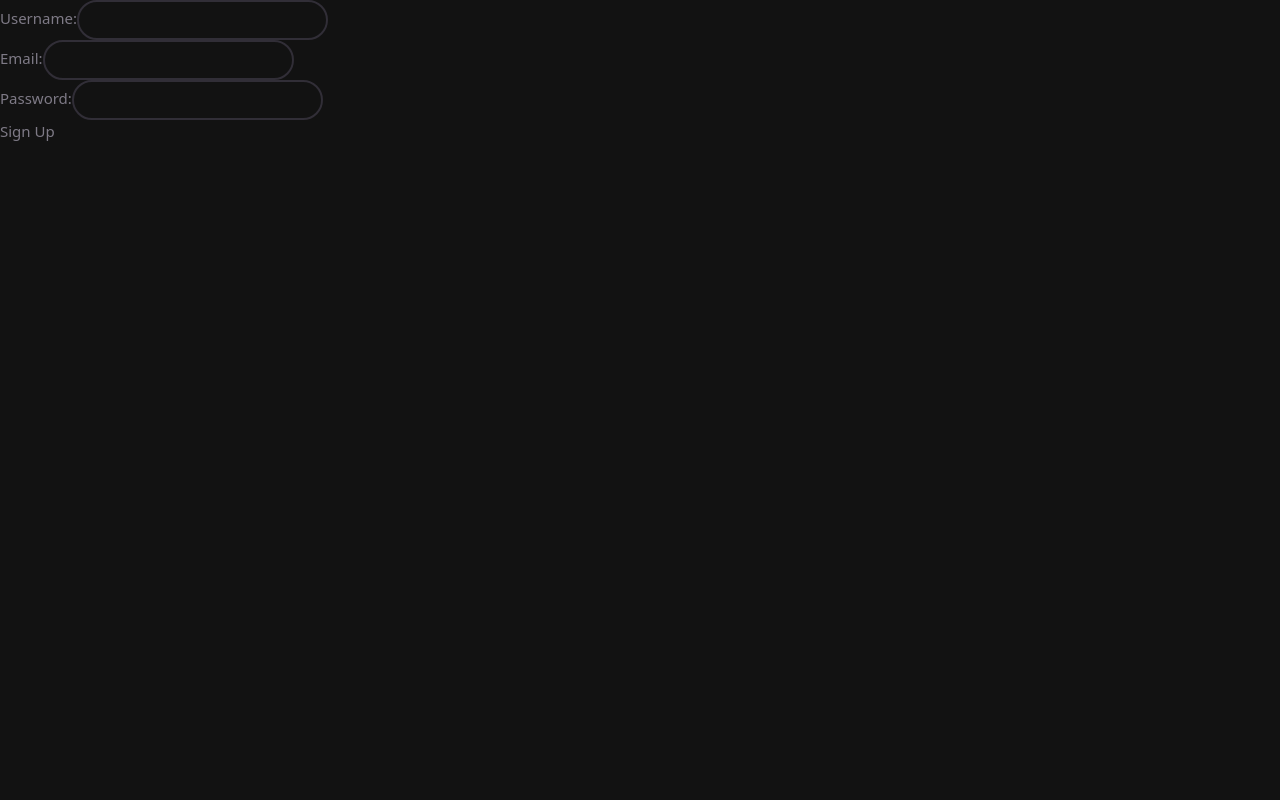
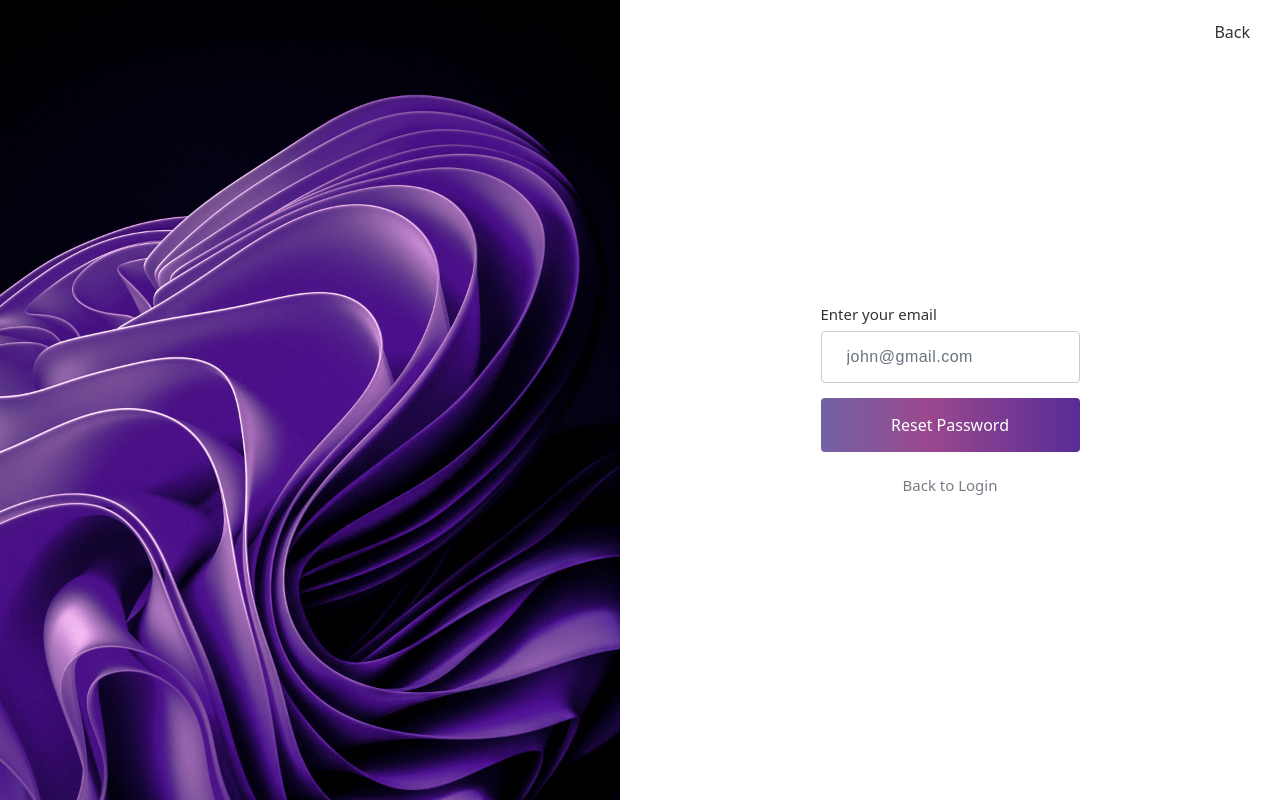
Before and after one commit to NeelRamnani/app_dashboard, a React (Vite) app: page /ForgotPassword in a window 1280 px wide. Built offline with nearby package versions, Linux system fonts and the light colour scheme.

Commit message:
middleware done

```diff
--- a/src/App.jsx
+++ b/src/App.jsx
@@ -19,7 +19,7 @@ import ForgotPassword from './Auth/ForgotPassword';
 import SupportContact from './Pages/SupportContact';
 import PromptSuggest from './Pages/PromptSuggest';
 import AboutUs from './Pages/AboutUs';
-
+import PrivateRoute from './Components/PrivateRoute';
 
 
 const Layout = ({ children }) => {
@@ -32,7 +32,7 @@ const Layout = ({ children }) => {
   );
 };
 
-const HomeScreenLayout = ({ children ,children3}) => {
+const HomeScreenLayout = ({ children, children3 }) => {
   return (
     <>
       <Nav />
@@ -50,19 +50,27 @@ function App() {
       <Routes>
 
         <Route path='/' element={<HomeScreenLayout><HomeScreen /></HomeScreenLayout>} />
-        <Route path='/aboutus'  element={<HomeScreenLayout><AboutUs /></HomeScreenLayout>} />
-        <Route path='/ForgotPassword' element={<ForgotPassword /> }/>
-        <Route path='/login' element={<Login />}/>
+        <Route path='/aboutus' element={<HomeScreenLayout><AboutUs /></HomeScreenLayout>} />
+        <Route path='/ForgotPassword' element={<ForgotPassword />} />
+        <Route path='/login' element={<Login />} />
         <Route path='/SupportContact' element={<HomeScreenLayout><SupportContact /></HomeScreenLayout>} />
         <Route path='/signup' element={<Signup />} />
-        <Route path='/UserSetting' element={<Layout><UserSetting /></Layout>} />
+        <Route path='/UserSetting' element={<PrivateRoute><Layout><UserSetting /></Layout></PrivateRoute>} />
         <Route path='/faq' element={<Layout><Faq /></Layout>} />
         <Route path='/Documentation' element={<Layout><Documentation /></Layout>} />
-        <Route path='/Contact' element={<Layout><Contact /></Layout>} />
-        <Route path='/ImageGenerate' element={<Layout><ImageGenerate /></Layout>} />
-        <Route path="/dashboard" element={<Layout><Dashboard /></Layout>} />
+        <Route path='/Contact' element={<PrivateRoute><Layout><Contact /></Layout></PrivateRoute>} />
+        <Route path='/ImageGenerate' element={<PrivateRoute><Layout><ImageGenerate /></Layout></PrivateRoute>} />
+        {/* <Route path="/dashboard" element={<Layout><Dashboard /></Layout>} /> */}
         <Route path='/username' element={<Layout><username /></Layout>} />
-        <Route path='/PromptSuggest' element={<Layout><PromptSuggest /></Layout>} />
+        <Route path='/PromptSuggest' element={<PrivateRoute><Layout><PromptSuggest /></Layout></PrivateRoute>} />
+        <Route
+          path="/dashboard"
+          element={
+            <PrivateRoute>
+              <Layout><Dashboard /></Layout>
+            </PrivateRoute>
+          }
+        />
 
 
       </Routes>
--- a/src/Auth/ForgotPassword.jsx
+++ b/src/Auth/ForgotPassword.jsx
@@ -1,44 +1,54 @@
+// ForgotPasswordForm.js
 import React, { useState } from 'react';
+import { Link } from 'react-router-dom';
 import axios from 'axios';
+import './login.css';
 
 const ForgotPassword = () => {
-  const [formData, setFormData] = useState({ username: '', email: '', password: '' });
-
-  const handleChange = (e) => {
-    setFormData({ ...formData, [e.target.name]: e.target.value });
-  };
+  const [email, setEmail] = useState('');
 
   const handleSubmit = async (e) => {
     e.preventDefault();
     try {
-      const response = await axios.post('http://localhost:5000/api/signup', formData);
-      console.log(response.data);
-      // Assuming you want to log the response
-      // Clear form after successful signup
-      setFormData({ username: '', email: '', password: '' });
-      alert('User signed up successfully');
+      await axios.post('http://localhost:3000/forgot_password', { email });
+      alert('An email with instructions to reset your password has been sent.');
     } catch (error) {
-      console.error(error.response.data.error);
-      alert('Error signing up. Please try again later.');
+      console.error('Error sending forgot password request:', error);
+      alert('Failed to send forgot password request.');
     }
   };
 
   return (
-    <form onSubmit={handleSubmit}>
-      <div>
-        <label>Username:</label>
-        <input type="text" name="username" value={formData.username} onChange={handleChange} required />
+    <div className="login-container">
+      <div className="image-container">
+        <img src="/public/img/login-bg.jpg" alt="Forgot Password Visual" className="login-image" />
       </div>
-      <div>
-        <label>Email:</label>
-        <input type="email" name="email" value={formData.email} onChange={handleChange} required />
+
+      <div className="form-container">
+
+        <Link to='/'><button className="back-button">Back</button></Link>
+
+        <form onSubmit={handleSubmit} className="forgot-password-form">
+
+          <div className="form-group">
+
+            <label htmlFor="email">Enter your email</label>
+            <input
+              type="email"
+              id="email"
+              placeholder="john@gmail.com"
+              value={email}
+              onChange={(e) => setEmail(e.target.value)}
+              required
+              className="forgot-password-input"
+            />
+          </div>
+          <button type="submit" className="submit-button">Reset Password</button>
+        </form>
+        <br />
+        <Link to='/login'>Back to Login</Link>
       </div>
-      <div>
-        <label>Password:</label>
-        <input type="password" name="password" value={formData.password} onChange={handleChange} required />
-      </div>
-      <button type="submit">Sign Up</button>
-    </form>
+    </div>
   );
 };
 
--- a/src/Auth/Login.jsx
+++ b/src/Auth/Login.jsx
@@ -28,14 +28,14 @@ const Login = () => {
 
 
       // Show a loading toast and navigate to the dashboard
-      toast.success("success")
+      alert("success")
       navigate('/dashboard');
       // After navigation, dismiss the loading toast and show a success toast
       setTimeout(() => {
         window.location.reload();
       }, 0.005);
     } catch (err) {
-      toast.error('Invalid email or password');
+      alert('Invalid email or password');
     }
   };
 
@@ -76,7 +76,7 @@ const Login = () => {
             </div>
             <Link to='/forgotPassword'>Forgot password?</Link>
           </div>
-
+          {error && <p className="error-message">{error}</p>}
           <button type="submit" className="submit-button">Login</button>
           <br />
           <center><Link to='/signup'>Don't have an account? Sign up</Link></center>
--- a/src/Components/Navbar.jsx
+++ b/src/Components/Navbar.jsx
@@ -130,7 +130,7 @@ const Navbar = () => {
             <h2 className="group__title">Start Here</h2>
             <ul className="group__list">
               <li>
-                <Link to='/' className="fn__tooltip active menu__item" data-position="right" title="Home">
+                <Link to='/dashboard' className="fn__tooltip active menu__item" data-position="right" title="Home">
                   <span className="icon"><img src="svg/home.svg"  className="fn__svg" /></span>
                   <span className="text">Home</span>
                 </Link>
--- /dev/null
+++ b/src/Components/PrivateRoute.jsx
@@ -0,0 +1,18 @@
+import React from 'react';
+import { Navigate, useLocation } from 'react-router-dom';
+
+const PrivateRoute = ({ children }) => {
+  const location = useLocation();
+  const token = localStorage.getItem('token');
+
+  // Check if the token exists in local storage
+  if (!token) {
+    // If token doesn't exist, redirect to the login page
+    return <Navigate to="/login" state={{ from: location }} replace />;
+  }
+
+  // If token exists, render the children components (e.g., Dashboard)
+  return children;
+};
+
+export default PrivateRoute;
--- /dev/null
+++ b/src/utils/auth.js
@@ -0,0 +1,4 @@
+// auth.js
+export const isAuthenticated = () => {
+    return !!localStorage.getItem('token');
+  };
```
